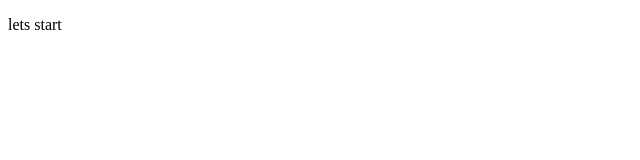
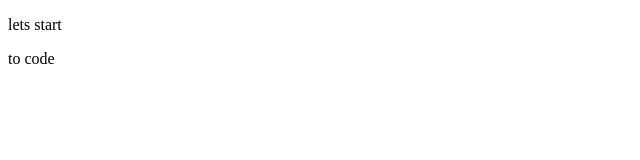
Before and after one commit to Keti-Tsiklauri/Momentum, a React (Vite) app: page / in a window 1280 px wide. Shown: the top 160 px of the page, without its empty margins (0-640 px from the left). Built offline with nearby package versions, Linux system fonts and the light colour scheme.

Commit message:
clear unnecessary code

```diff
--- a/src/App.jsx
+++ b/src/App.jsx
@@ -3,6 +3,7 @@ function App() {
   return (
     <div>
       <p>lets start</p>
+      <p>to code</p>
     </div>
   );
 }
```
